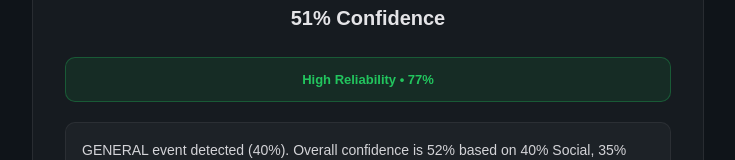
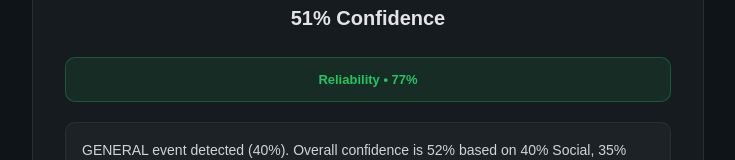
Before and after one commit to anujagadde18/tradedna, a Next.js app: page /scores in a window 1280 px wide. Shown: the part 375-535 px from the top of the page, without its empty margins (272-1007 px from the left). Built offline with nearby package versions, Linux system fonts and the light colour scheme.

Commit message:
Update page.tsx

```diff
--- a/app/scores/page.tsx
+++ b/app/scores/page.tsx
@@ -162,7 +162,7 @@ function ScoresContent() {
             marginBottom: 20
           }}>
             <div style={{ fontSize: 13, fontWeight: 600, color: reliability.score >= 70 ? "#22c55e" : reliability.score >= 50 ? "#fb923c" : "#ef4444" }}>
-              {reliability.level} Reliability • {reliability.score}%
+              {reliability.label} Reliability • {reliability.score}%
             </div>
           </div>
 
```
